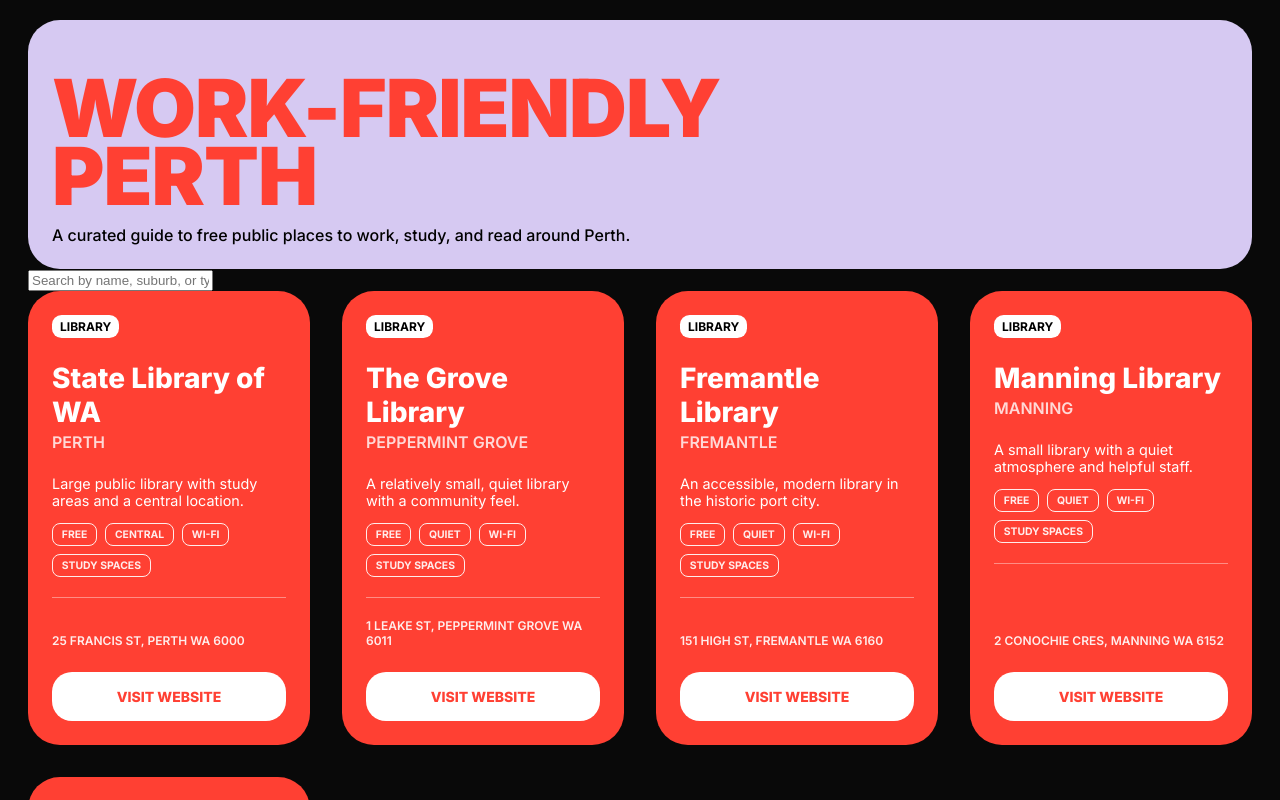
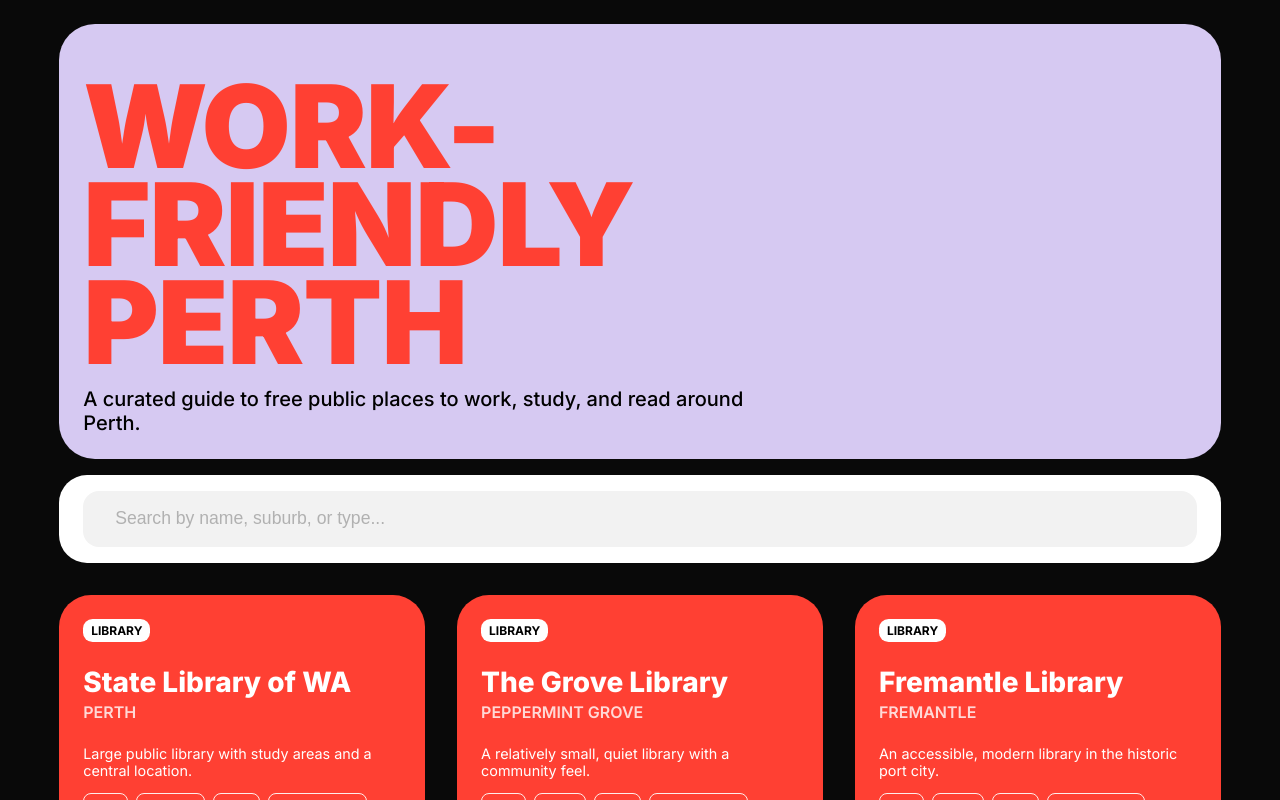
Before and after one commit to aliciabuelow/perth-workfriendly-app, a React (Vite) app in the folder react-app/: page / in a window 1280 px wide. Shown: the top 800 px of the page. Built offline with nearby package versions, Linux system fonts and the light colour scheme.

Commit message:
Style SearchBar, adjust page spacing

```diff
--- a/react-app/src/App.css
+++ b/react-app/src/App.css
@@ -1,3 +1,15 @@
 .App {
-    margin: 20px;
+    display: block;
+    margin: 2vh 2vw;
 }
+
+.empty-state {
+    text-align: center;
+    color: #fff;
+}
+
+@media (width >= 600px) {
+    .App {
+        margin: 3vh 4vw;
+    }
+}
--- a/react-app/src/components/EmptyState.jsx
+++ b/react-app/src/components/EmptyState.jsx
@@ -1,8 +1,8 @@
 export default function EmptyState() {
     return (
         <div className="EmptyState">
-            <h2>No spots found.</h2>
-            <p>Try adjusting your search.</p>
+            <h2 className="empty-state">Sorry, no spots found!</h2>
+            <p className="empty-state">Try adjusting your search.</p>
         </div>
     )
 }
--- a/react-app/src/components/Hero.jsx
+++ b/react-app/src/components/Hero.jsx
@@ -3,7 +3,7 @@
 export default function Hero() {
     return (
         <div className="Hero">
-            <h1 className="hero-title">Work-Friendly<br />Perth</h1>
+            <h1 className="hero-title">Work-<br />Friendly<br />Perth</h1>
             <h3 className="hero-subheading">
                 A curated guide to free public places to work, study, and read around Perth.
             </h3>
--- a/react-app/src/components/SearchBar.jsx
+++ b/react-app/src/components/SearchBar.jsx
@@ -1,8 +1,12 @@
+import '../styles/SearchBar.css';
+
 export default function SearchBar(props) {
     return (
         <div className="search-bar">
             <input
-            type="text"
+            type="search"
+            aria-label="Search spots by name, suburb, or type"
+            className="search-input"
             placeholder="Search by name, suburb, or type..."
             value={props.searchTerm}
             onChange={props.handleSearch}
--- a/react-app/src/styles/Hero.css
+++ b/react-app/src/styles/Hero.css
@@ -5,7 +5,7 @@
     width: 100%;
     padding: 1.5rem;
     background-color: #D6C9F2;
-    border-radius: 2rem;
+    border-radius: 2.25rem;
     overflow-wrap: break-word;
 }
 
@@ -13,7 +13,7 @@
     margin: 30px 0 15px 0;
     color: #FF4033;
     text-transform: uppercase;
-    font-size: clamp(2.75rem, 8vw, 5rem);
+    font-size: clamp(2.75rem, 9vw, 8rem);
     font-weight: 900;
     line-height: 0.85;
     letter-spacing: -1px;
@@ -22,6 +22,6 @@
 .hero-subheading {
     margin: 0;
     max-width: 60%;
-    font-size: clamp(0.65rem, 3vw, 1rem);
+    font-size: clamp(0.75rem, 3vw, 1.25rem);
     font-weight: 500;
 }
--- /dev/null
+++ b/react-app/src/styles/SearchBar.css
@@ -0,0 +1,28 @@
+.search-bar {
+    margin: 1rem 0 2rem 0;
+    display: block;
+    min-width: 0;
+    width: 100%;
+    padding: 1rem 1.5rem;
+    background-color: #fff;
+    border-radius: 1.75rem;
+}
+
+.search-input {
+    background-color: #F2F2F2;
+    padding: 1.1rem 2rem;
+    border: none;
+    border-radius: 1rem;
+    width: 100%;
+    font-size: 1.1rem;
+    color: #2b2b2b;
+}
+
+.search-input::placeholder {
+    color: #b1b1b1;
+    font-size: 1.1rem;
+}
+
+.search-input:focus {
+    outline: 1px solid #000;
+}
```
